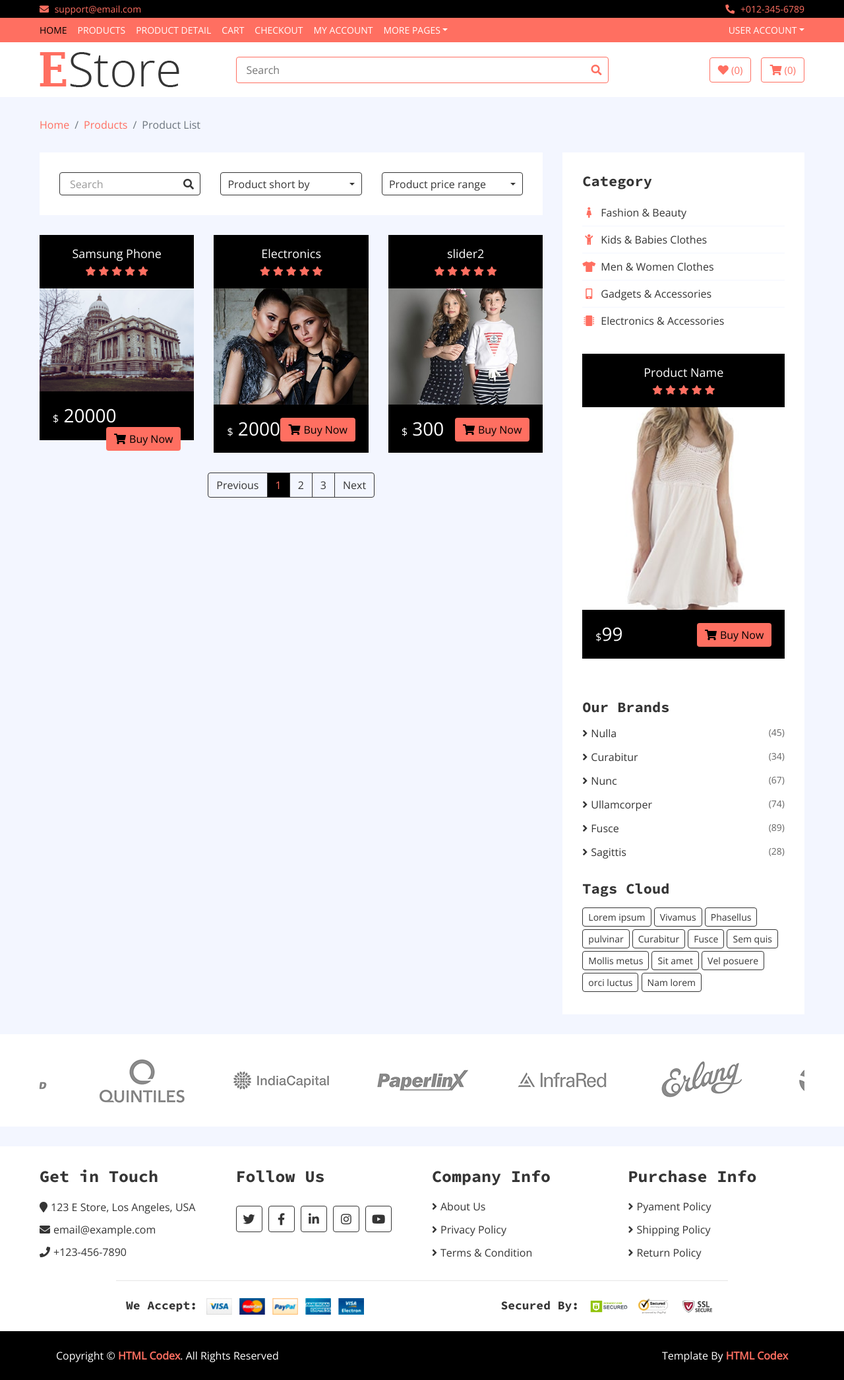
After one commit to kripaz777/ecomm4pmDjango, a Django app: template templates/search.html in a window 1280 px wide. The commit adds this page. Shown: the whole page at 66% size. Run offline with Django 4.2, Linux system fonts and the light colour scheme; the template is opened without the code that fills it: values that come from a table or form of the project are taken from there, others are empty; data comes from the database, SQL or seed files in the repository; some libraries are stand-ins or nearby versions.

Commit message:
search completed

```diff
--- a/home/urls.py
+++ b/home/urls.py
@@ -6,4 +6,6 @@ urlpatterns = [
     path('details/<slug>', ProductDetailView.as_view(), name='details'),
 	path('add_review', review, name='add_review'),
 	path('category/<slug>', CategoryView.as_view(), name='category'),
+	path('search', SearchView.as_view(), name='search'),
+
 ]
--- a/templates/base.html
+++ b/templates/base.html
@@ -95,10 +95,12 @@
                         </div>
                     </div>
                     <div class="col-md-6">
+                        <form action = "/search" method = "GET">
                         <div class="search">
-                            <input type="text" placeholder="Search">
-                            <button><i class="fa fa-search"></i></button>
+                            <input name = "query" type="text" placeholder="Search">
+                            <button type = "submit"><i class="fa fa-search"></i></button>
                         </div>
+                    </form>
                     </div>
                     <div class="col-md-3">
                         <div class="user">
--- /dev/null
+++ b/templates/search.html
@@ -0,0 +1,279 @@
+{% extends 'base.html' %}
+{% load static %}
+{% block content %}
+        <!-- Breadcrumb Start -->
+        <div class="breadcrumb-wrap">
+            <div class="container-fluid">
+                <ul class="breadcrumb">
+                    <li class="breadcrumb-item"><a href="#">Home</a></li>
+                    <li class="breadcrumb-item"><a href="#">Products</a></li>
+                    <li class="breadcrumb-item active">Product List</li>
+                </ul>
+            </div>
+        </div>
+        <!-- Breadcrumb End -->
+
+        <!-- Product List Start -->
+        <div class="product-view">
+            <div class="container-fluid">
+                <div class="row">
+                    <div class="col-lg-8">
+                        <div class="row">
+                            <div class="col-md-12">
+                                <div class="product-view-top">
+                                    <div class="row">
+                                        <div class="col-md-4">
+                                            <div class="product-search">
+                                                <input type="email" value="Search">
+                                                <button><i class="fa fa-search"></i></button>
+                                            </div>
+                                        </div>
+                                        <div class="col-md-4">
+                                            <div class="product-short">
+                                                <div class="dropdown">
+                                                    <div class="dropdown-toggle" data-toggle="dropdown">Product short by</div>
+                                                    <div class="dropdown-menu dropdown-menu-right">
+                                                        <a href="#" class="dropdown-item">Newest</a>
+                                                        <a href="#" class="dropdown-item">Popular</a>
+                                                        <a href="#" class="dropdown-item">Most sale</a>
+                                                    </div>
+                                                </div>
+                                            </div>
+                                        </div>
+                                        <div class="col-md-4">
+                                            <div class="product-price-range">
+                                                <div class="dropdown">
+                                                    <div class="dropdown-toggle" data-toggle="dropdown">Product price range</div>
+                                                    <div class="dropdown-menu dropdown-menu-right">
+                                                        <a href="#" class="dropdown-item">$0 to $50</a>
+                                                        <a href="#" class="dropdown-item">$51 to $100</a>
+                                                        <a href="#" class="dropdown-item">$101 to $150</a>
+                                                        <a href="#" class="dropdown-item">$151 to $200</a>
+                                                        <a href="#" class="dropdown-item">$201 to $250</a>
+                                                        <a href="#" class="dropdown-item">$251 to $300</a>
+                                                        <a href="#" class="dropdown-item">$301 to $350</a>
+                                                        <a href="#" class="dropdown-item">$351 to $400</a>
+                                                        <a href="#" class="dropdown-item">$401 to $450</a>
+                                                        <a href="#" class="dropdown-item">$451 to $500</a>
+                                                    </div>
+                                                </div>
+                                            </div>
+                                        </div>
+                                    </div>
+                                </div>
+                            </div>
+                            {% for product in search_product %}
+                            <div class="col-md-4">
+                                <div class="product-item">
+                                    <div class="product-title">
+                                        <a href="/details/{{product.slug}}">{{product.name}}</a>
+                                        <div class="ratting">
+                                            <i class="fa fa-star"></i>
+                                            <i class="fa fa-star"></i>
+                                            <i class="fa fa-star"></i>
+                                            <i class="fa fa-star"></i>
+                                            <i class="fa fa-star"></i>
+                                        </div>
+                                    </div>
+                                    <div class="product-image">
+                                        <a href="/details/{{product.slug}}">
+                                            <img src="{{product.image.url}}" alt="Product Image">
+                                        </a>
+                                        <div class="product-action">
+                                            <a href="#"><i class="fa fa-cart-plus"></i></a>
+                                            <a href="#"><i class="fa fa-heart"></i></a>
+                                            <a href="#"><i class="fa fa-search"></i></a>
+                                        </div>
+                                    </div>
+                                    <div class="product-price">
+                                        <h3><span>$</span>
+                                    {% if product.discounted_price > 0 %}
+                                                    {{product.discounted_price}}
+                                    {% else %}
+                                                    {{product.price}}
+                                    {% endif %}
+                                        </h3>
+                                        <a class="btn" href=""><i class="fa fa-shopping-cart"></i>Buy Now</a>
+                                    </div>
+                                </div>
+                            </div>
+                            {% endfor %}
+                        </div>
+
+                        <!-- Pagination Start -->
+                        <div class="col-md-12">
+                            <nav aria-label="Page navigation example">
+                                <ul class="pagination justify-content-center">
+                                    <li class="page-item disabled">
+                                        <a class="page-link" href="#" tabindex="-1">Previous</a>
+                                    </li>
+                                    <li class="page-item active"><a class="page-link" href="#">1</a></li>
+                                    <li class="page-item"><a class="page-link" href="#">2</a></li>
+                                    <li class="page-item"><a class="page-link" href="#">3</a></li>
+                                    <li class="page-item">
+                                        <a class="page-link" href="#">Next</a>
+                                    </li>
+                                </ul>
+                            </nav>
+                        </div>
+                        <!-- Pagination Start -->
+                    </div>
+
+                    <!-- Side Bar Start -->
+                    <div class="col-lg-4 sidebar">
+                        <div class="sidebar-widget category">
+                            <h2 class="title">Category</h2>
+                            <nav class="navbar bg-light">
+                                <ul class="navbar-nav">
+                                    <li class="nav-item">
+                                        <a class="nav-link" href="#"><i class="fa fa-female"></i>Fashion & Beauty</a>
+                                    </li>
+                                    <li class="nav-item">
+                                        <a class="nav-link" href="#"><i class="fa fa-child"></i>Kids & Babies Clothes</a>
+                                    </li>
+                                    <li class="nav-item">
+                                        <a class="nav-link" href="#"><i class="fa fa-tshirt"></i>Men & Women Clothes</a>
+                                    </li>
+                                    <li class="nav-item">
+                                        <a class="nav-link" href="#"><i class="fa fa-mobile-alt"></i>Gadgets & Accessories</a>
+                                    </li>
+                                    <li class="nav-item">
+                                        <a class="nav-link" href="#"><i class="fa fa-microchip"></i>Electronics & Accessories</a>
+                                    </li>
+                                </ul>
+                            </nav>
+                        </div>
+
+                        <div class="sidebar-widget widget-slider">
+                            <div class="sidebar-slider normal-slider">
+                                <div class="product-item">
+                                    <div class="product-title">
+                                        <a href="#">Product Name</a>
+                                        <div class="ratting">
+                                            <i class="fa fa-star"></i>
+                                            <i class="fa fa-star"></i>
+                                            <i class="fa fa-star"></i>
+                                            <i class="fa fa-star"></i>
+                                            <i class="fa fa-star"></i>
+                                        </div>
+                                    </div>
+                                    <div class="product-image">
+                                        <a href="product-detail.html">
+                                            <img src="img/product-10.jpg" alt="Product Image">
+                                        </a>
+                                        <div class="product-action">
+                                            <a href="#"><i class="fa fa-cart-plus"></i></a>
+                                            <a href="#"><i class="fa fa-heart"></i></a>
+                                            <a href="#"><i class="fa fa-search"></i></a>
+                                        </div>
+                                    </div>
+                                    <div class="product-price">
+                                        <h3><span>$</span>99</h3>
+                                        <a class="btn" href=""><i class="fa fa-shopping-cart"></i>Buy Now</a>
+                                    </div>
+                                </div>
+                                <div class="product-item">
+                                    <div class="product-title">
+                                        <a href="#">Product Name</a>
+                                        <div class="ratting">
+                                            <i class="fa fa-star"></i>
+                                            <i class="fa fa-star"></i>
+                                            <i class="fa fa-star"></i>
+                                            <i class="fa fa-star"></i>
+                                            <i class="fa fa-star"></i>
+                                        </div>
+                                    </div>
+                                    <div class="product-image">
+                                        <a href="product-detail.html">
+                                            <img src="img/product-9.jpg" alt="Product Image">
+                                        </a>
+                                        <div class="product-action">
+                                            <a href="#"><i class="fa fa-cart-plus"></i></a>
+                                            <a href="#"><i class="fa fa-heart"></i></a>
+                                            <a href="#"><i class="fa fa-search"></i></a>
+                                        </div>
+                                    </div>
+                                    <div class="product-price">
+                                        <h3><span>$</span>99</h3>
+                                        <a class="btn" href=""><i class="fa fa-shopping-cart"></i>Buy Now</a>
+                                    </div>
+                                </div>
+                                <div class="product-item">
+                                    <div class="product-title">
+                                        <a href="#">Product Name</a>
+                                        <div class="ratting">
+                                            <i class="fa fa-star"></i>
+                                            <i class="fa fa-star"></i>
+                                            <i class="fa fa-star"></i>
+                                            <i class="fa fa-star"></i>
+                                            <i class="fa fa-star"></i>
+                                        </div>
+                                    </div>
+                                    <div class="product-image">
+                                        <a href="product-detail.html">
+                                            <img src="img/product-8.jpg" alt="Product Image">
+                                        </a>
+                                        <div class="product-action">
+                                            <a href="#"><i class="fa fa-cart-plus"></i></a>
+                                            <a href="#"><i class="fa fa-heart"></i></a>
+                                            <a href="#"><i class="fa fa-search"></i></a>
+                                        </div>
+                                    </div>
+                                    <div class="product-price">
+                                        <h3><span>$</span>99</h3>
+                                        <a class="btn" href=""><i class="fa fa-shopping-cart"></i>Buy Now</a>
+                                    </div>
+                                </div>
+                            </div>
+                        </div>
+
+                        <div class="sidebar-widget brands">
+                            <h2 class="title">Our Brands</h2>
+                            <ul>
+                                <li><a href="#">Nulla </a><span>(45)</span></li>
+                                <li><a href="#">Curabitur </a><span>(34)</span></li>
+                                <li><a href="#">Nunc </a><span>(67)</span></li>
+                                <li><a href="#">Ullamcorper</a><span>(74)</span></li>
+                                <li><a href="#">Fusce </a><span>(89)</span></li>
+                                <li><a href="#">Sagittis</a><span>(28)</span></li>
+                            </ul>
+                        </div>
+
+                        <div class="sidebar-widget tag">
+                            <h2 class="title">Tags Cloud</h2>
+                            <a href="#">Lorem ipsum</a>
+                            <a href="#">Vivamus</a>
+                            <a href="#">Phasellus</a>
+                            <a href="#">pulvinar</a>
+                            <a href="#">Curabitur</a>
+                            <a href="#">Fusce</a>
+                            <a href="#">Sem quis</a>
+                            <a href="#">Mollis metus</a>
+                            <a href="#">Sit amet</a>
+                            <a href="#">Vel posuere</a>
+                            <a href="#">orci luctus</a>
+                            <a href="#">Nam lorem</a>
+                        </div>
+                    </div>
+                    <!-- Side Bar End -->
+                </div>
+            </div>
+        </div>
+        <!-- Product List End -->
+
+        <!-- Brand Start -->
+        <div class="brand">
+            <div class="container-fluid">
+                <div class="brand-slider">
+                    <div class="brand-item"><img src="img/brand-1.png" alt=""></div>
+                    <div class="brand-item"><img src="img/brand-2.png" alt=""></div>
+                    <div class="brand-item"><img src="img/brand-3.png" alt=""></div>
+                    <div class="brand-item"><img src="img/brand-4.png" alt=""></div>
+                    <div class="brand-item"><img src="img/brand-5.png" alt=""></div>
+                    <div class="brand-item"><img src="img/brand-6.png" alt=""></div>
+                </div>
+            </div>
+        </div>
+        <!-- Brand End -->
+
+        {% endblock %}
```
Also changed, not shown: home/views.py (+9 -0 lines).
